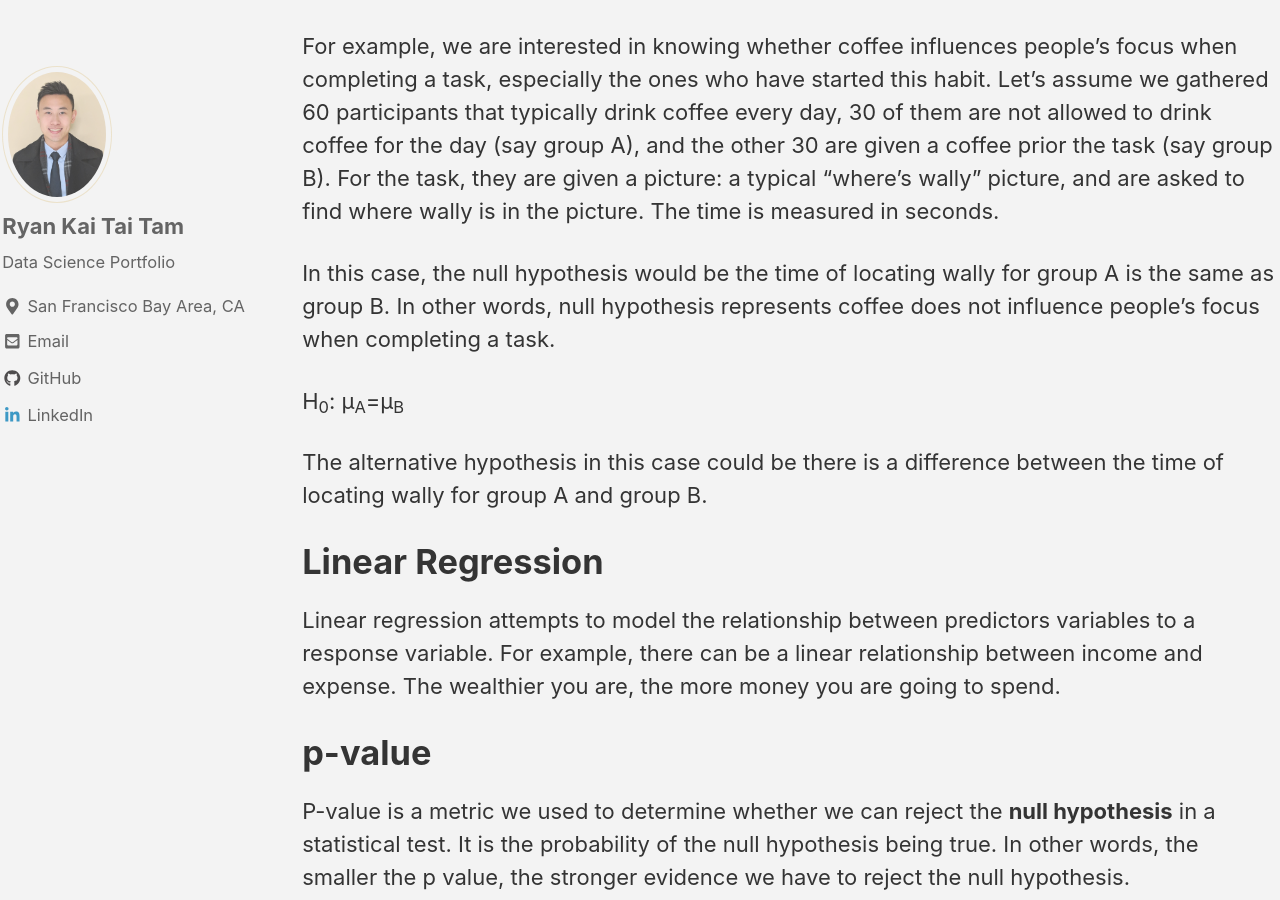
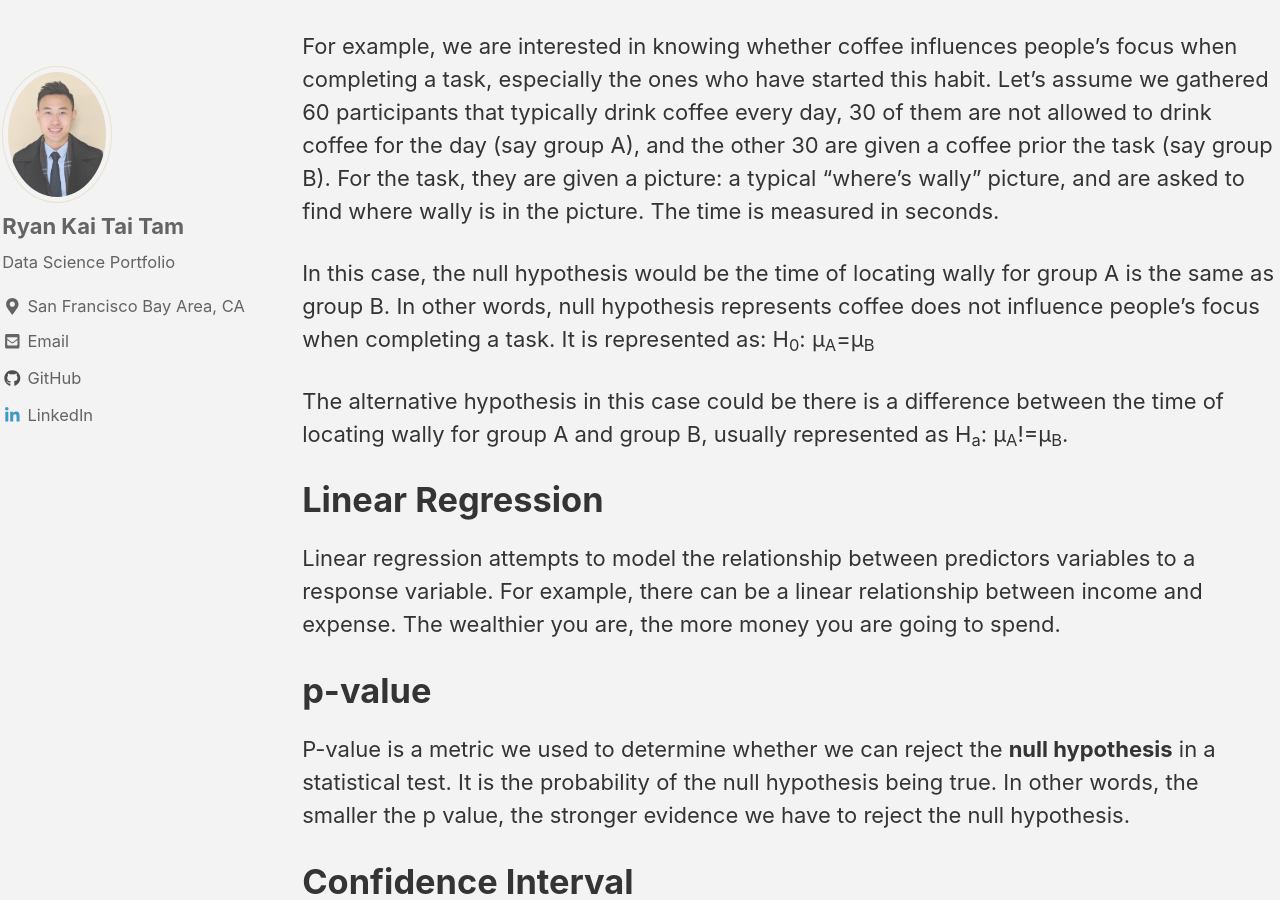
Before and after one commit to ryan-kttam/ryan-kttam.github.io, a Jekyll site: the page built from _pages/statistics_terminology.md, in a window 1280 px wide and 900 px high, scrolled down 1459 px. Built offline with Jekyll 4.4.1, drawn with Linux system fonts in a browser that asks for light colours; cached includes are drawn as plain includes; nearby versions of some CDN libraries.

Commit message:
added statistics term page info

```diff
--- a/_pages/statistics_terminology.md
+++ b/_pages/statistics_terminology.md
@@ -12,11 +12,9 @@ Hypothesis testing is a method that compares two or more data sets, or groups. T
 
 For example, we are interested in knowing whether coffee influences people's focus when completing a task, especially the ones who have started this habit. Let's assume we gathered 60 participants that typically drink coffee every day, 30 of them are not allowed to drink coffee for the day (say group A), and the other 30 are given a coffee prior the task (say group B). For the task, they are given a picture: a typical "where's wally" picture, and are asked to find where wally is in the picture. The time is measured in seconds.
 
-In this case, the null hypothesis would be the time of locating wally for group A is the same as group B. In other words, null hypothesis represents coffee does not influence people's focus when completing a task.
+In this case, the null hypothesis would be the time of locating wally for group A is the same as group B. In other words, null hypothesis represents coffee does not influence people's focus when completing a task. It is represented as: H<sub>0</sub>: &mu;<sub>A</sub>=&mu;<sub>B</sub>
 
-H<sub>0</sub>: &mu;<sub>A</sub>=&mu;<sub>B</sub>
-
-The alternative hypothesis in this case could be there is a difference between the time of locating wally for group A and group B.
+The alternative hypothesis in this case could be there is a difference between the time of locating wally for group A and group B, usually represented as H<sub>a</sub>: &mu;<sub>A</sub>!=&mu;<sub>B</sub>.
 
 # Linear Regression
 Linear regression attempts to model the relationship between predictors variables to a response variable. For example, there can be a linear relationship between income and expense. The wealthier you are, the more money you are going to spend.
```
